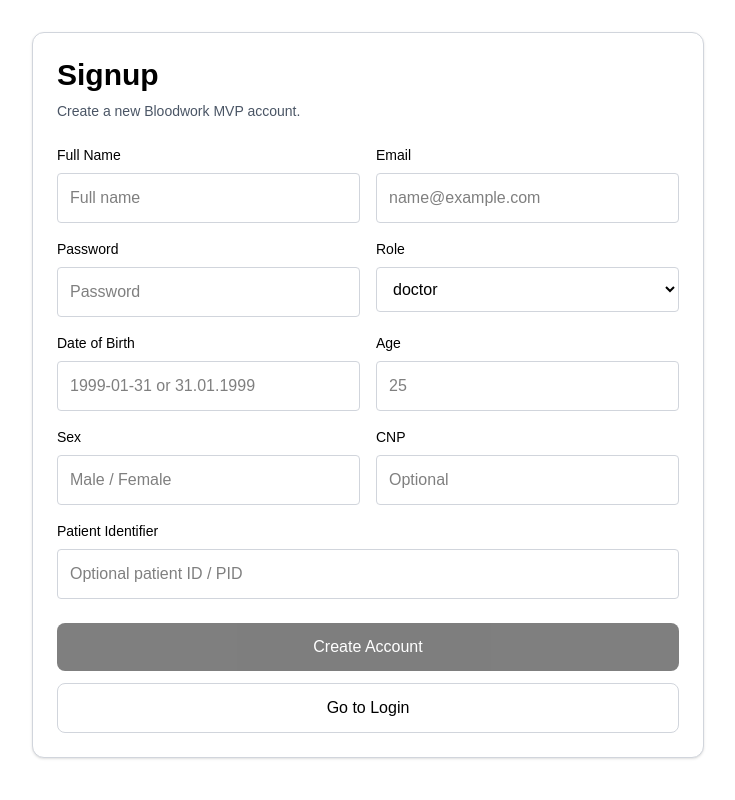
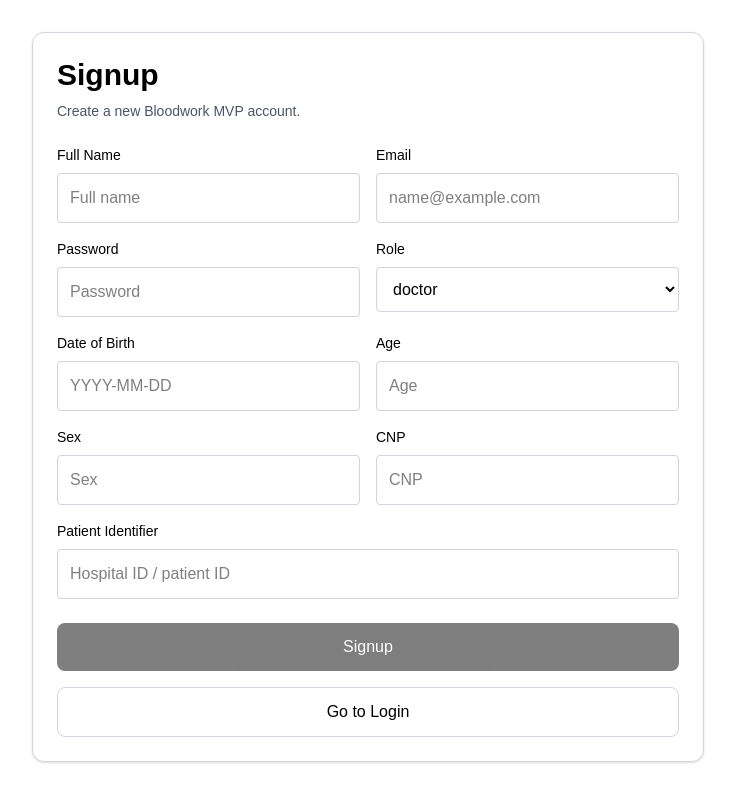
Before and after one commit to dremocanu-lab/bloodwork-os-mvp, a Next.js app in the folder frontend/: page /signup in a window 1280 px wide. Shown: the whole page, without its empty margins (272-1007 px from the left). Built offline with nearby package versions, Linux system fonts and the light colour scheme; no server answers.

Commit message:
Fix login and signup API usage

```diff
--- a/frontend/app/login/page.tsx
+++ b/frontend/app/login/page.tsx
@@ -2,9 +2,7 @@
 
 import { useState } from "react";
 import { useRouter } from "next/navigation";
-import axios from "axios";
-
-const API_URL = process.env.NEXT_PUBLIC_API_URL || "http://127.0.0.1:8000";
+import { api, getErrorMessage } from "@/lib/api";
 
 type LoginResponse = {
   access_token: string;
@@ -30,7 +28,7 @@ export default function LoginPage() {
     setLoading(true);
 
     try {
-      const response = await axios.post<LoginResponse>(`${API_URL}/auth/login`, {
+      const response = await api.post<LoginResponse>("/auth/login", {
         email,
         password,
       });
@@ -38,11 +36,7 @@ export default function LoginPage() {
       localStorage.setItem("access_token", response.data.access_token);
       router.push("/");
     } catch (err: any) {
-      setError(
-        err?.response?.data?.detail ||
-          err?.response?.data?.error ||
-          "Login failed."
-      );
+      setError(getErrorMessage(err, "Login failed."));
     } finally {
       setLoading(false);
     }
--- a/frontend/app/signup/page.tsx
+++ b/frontend/app/signup/page.tsx
@@ -2,9 +2,7 @@
 
 import { useState } from "react";
 import { useRouter } from "next/navigation";
-import axios from "axios";
-
-const API_URL = process.env.NEXT_PUBLIC_API_URL || "http://127.0.0.1:8000";
+import { api, getErrorMessage } from "@/lib/api";
 
 type SignupResponse = {
   access_token: string;
@@ -39,7 +37,7 @@ export default function SignupPage() {
     setLoading(true);
 
     try {
-      const response = await axios.post<SignupResponse>(`${API_URL}/auth/signup`, {
+      const response = await api.post<SignupResponse>("/auth/signup", {
         full_name: fullName,
         email,
         password,
@@ -54,11 +52,7 @@ export default function SignupPage() {
       localStorage.setItem("access_token", response.data.access_token);
       router.push("/");
     } catch (err: any) {
-      setError(
-        err?.response?.data?.detail ||
-          err?.response?.data?.error ||
-          "Signup failed."
-      );
+      setError(getErrorMessage(err, "Signup failed."));
     } finally {
       setLoading(false);
     }
@@ -126,7 +120,7 @@ export default function SignupPage() {
               className="w-full rounded border border-gray-300 p-3 text-sm"
               value={dateOfBirth}
               onChange={(e) => setDateOfBirth(e.target.value)}
-              placeholder="1999-01-31 or 31.01.1999"
+              placeholder="YYYY-MM-DD"
             />
           </div>
 
@@ -136,7 +130,7 @@ export default function SignupPage() {
               className="w-full rounded border border-gray-300 p-3 text-sm"
               value={age}
               onChange={(e) => setAge(e.target.value)}
-              placeholder="25"
+              placeholder="Age"
             />
           </div>
 
@@ -146,7 +140,7 @@ export default function SignupPage() {
               className="w-full rounded border border-gray-300 p-3 text-sm"
               value={sex}
               onChange={(e) => setSex(e.target.value)}
-              placeholder="Male / Female"
+              placeholder="Sex"
             />
           </div>
 
@@ -156,30 +150,28 @@ export default function SignupPage() {
               className="w-full rounded border border-gray-300 p-3 text-sm"
               value={cnp}
               onChange={(e) => setCnp(e.target.value)}
-              placeholder="Optional"
+              placeholder="CNP"
             />
           </div>
 
           <div className="md:col-span-2">
-            <label className="mb-2 block text-sm font-medium">
-              Patient Identifier
-            </label>
+            <label className="mb-2 block text-sm font-medium">Patient Identifier</label>
             <input
               className="w-full rounded border border-gray-300 p-3 text-sm"
               value={patientIdentifier}
               onChange={(e) => setPatientIdentifier(e.target.value)}
-              placeholder="Optional patient ID / PID"
+              placeholder="Hospital ID / patient ID"
             />
           </div>
         </div>
 
-        <div className="mt-6 space-y-3">
+        <div className="mt-6 space-y-4">
           <button
             onClick={handleSignup}
             disabled={loading || !fullName || !email || !password || !role}
             className="w-full rounded-lg bg-black px-4 py-3 text-white disabled:opacity-50"
           >
-            {loading ? "Creating account..." : "Create Account"}
+            {loading ? "Creating account..." : "Signup"}
           </button>
 
           {error && <p className="text-sm text-red-600">{error}</p>}
```
